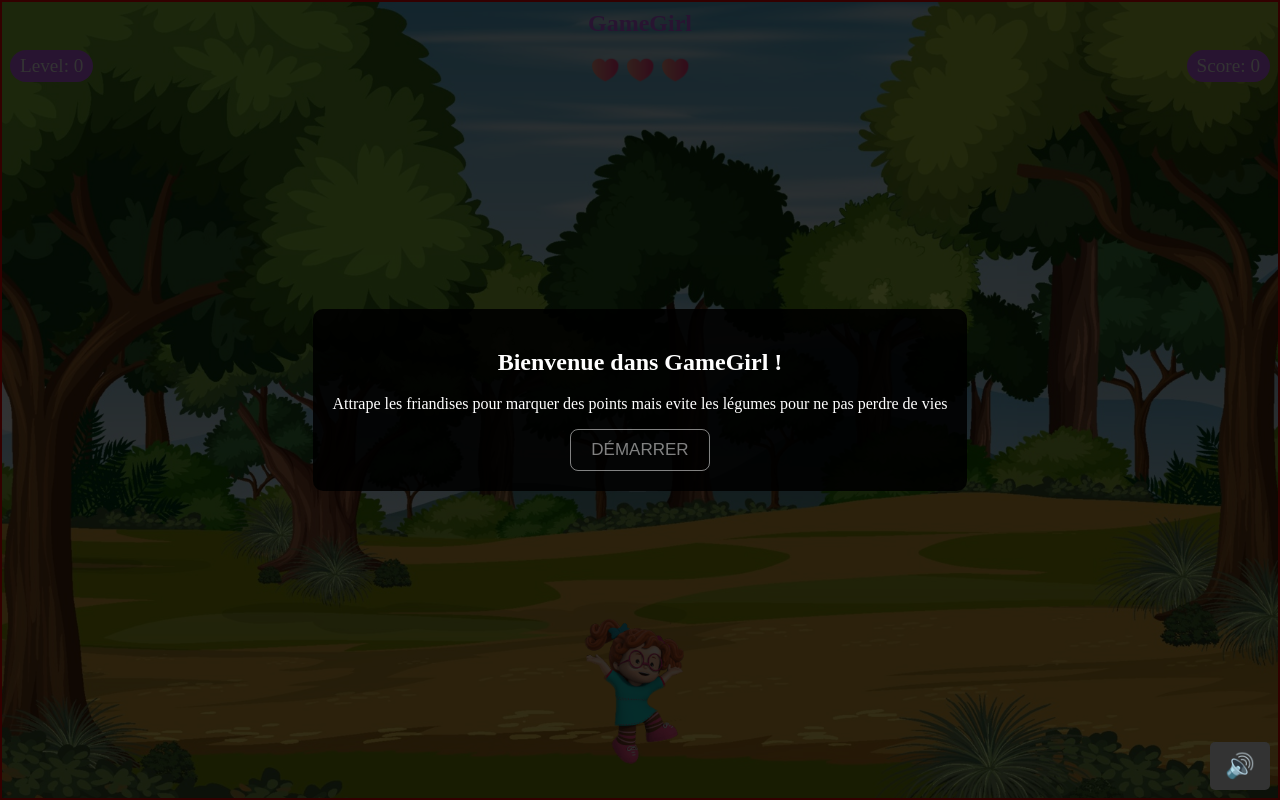
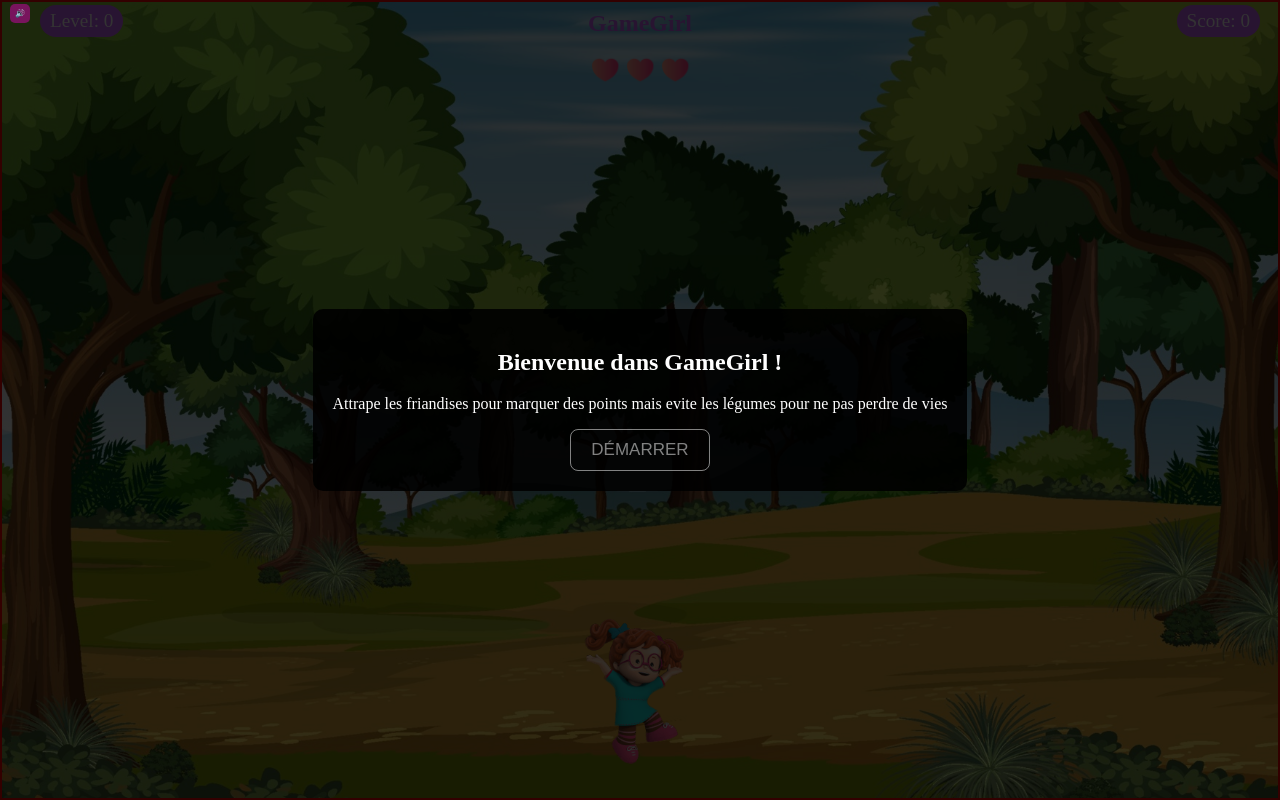
Before and after one commit to Pierre-gruenais/GameGirl, a website: page index.html in a window 1280 px wide. Drawn offline with Linux system fonts and the light colour scheme.

```diff
--- a/styles.css
+++ b/styles.css
@@ -10,7 +10,7 @@
   overflow: hidden;
   box-sizing: border-box;
   background-image: url("src/assets/images/background-2.jpg");
-  /*background-color: #e3a0ec;*/
+
   background-size: cover;
   background-position: center;
   background-repeat: no-repeat;
@@ -163,15 +163,15 @@
 }
 
 #score {
-  top: 50px;
-  right: 10px;
+  top: 5px;
+  right: 20px;
   background-color: rgb(200, 99, 247);
   border-radius: 25px;
 }
 
 #level {
-  top: 50px;
-  left: 10px;
+  top: 5px;
+  left: 40px;
   background-color: rgb(200, 99, 247);
   border-radius: 25px;
 }
@@ -208,22 +208,23 @@
 #sound-controls {
   position: fixed;
   bottom: 10px;
-  right: 10px;
+  top: 2px;
+  left: 10px;
   z-index: 20;
 }
 #sound-toggle {
-  background-color: #333;
+  background-color: #78145d;
   color: white;
   border: none;
   border-radius: 5px;
-  padding: 10px 15px;
+  padding: 5px 5px;
   cursor: pointer;
-  font-size: 1.5em;
+  font-size: 0.5em;
   transition: background-color 0.3s ease;
 }
 
 #sound-toggle:hover {
-  background-color: #555;
+  background-color: #e86ad9;
 }
 #character {
   position: absolute;
```
